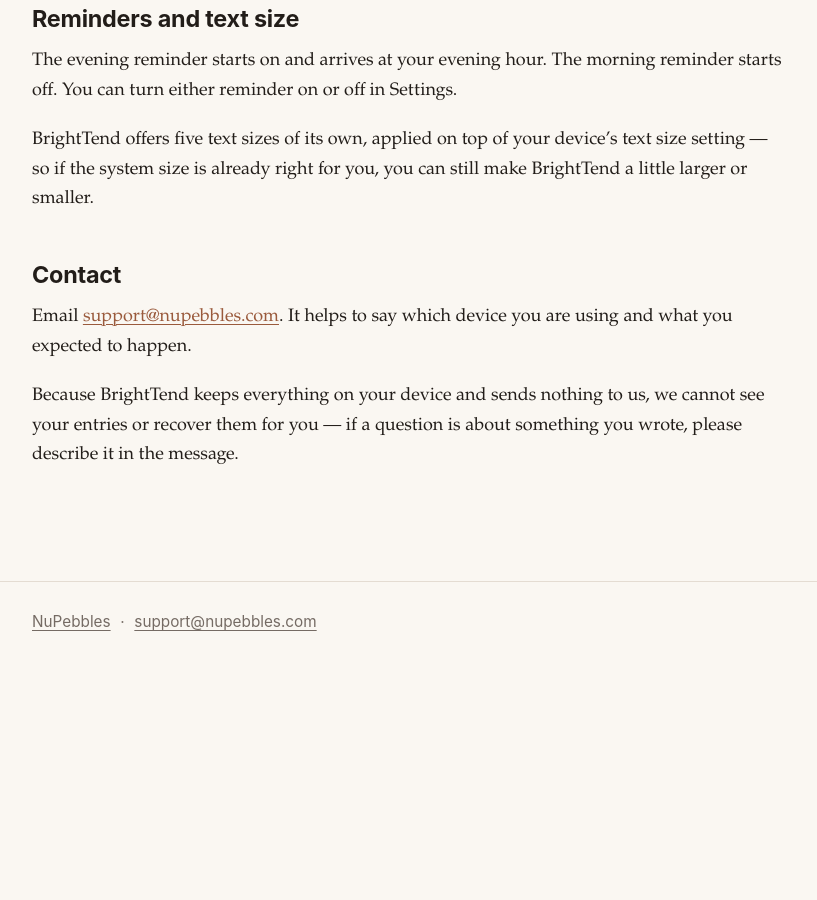
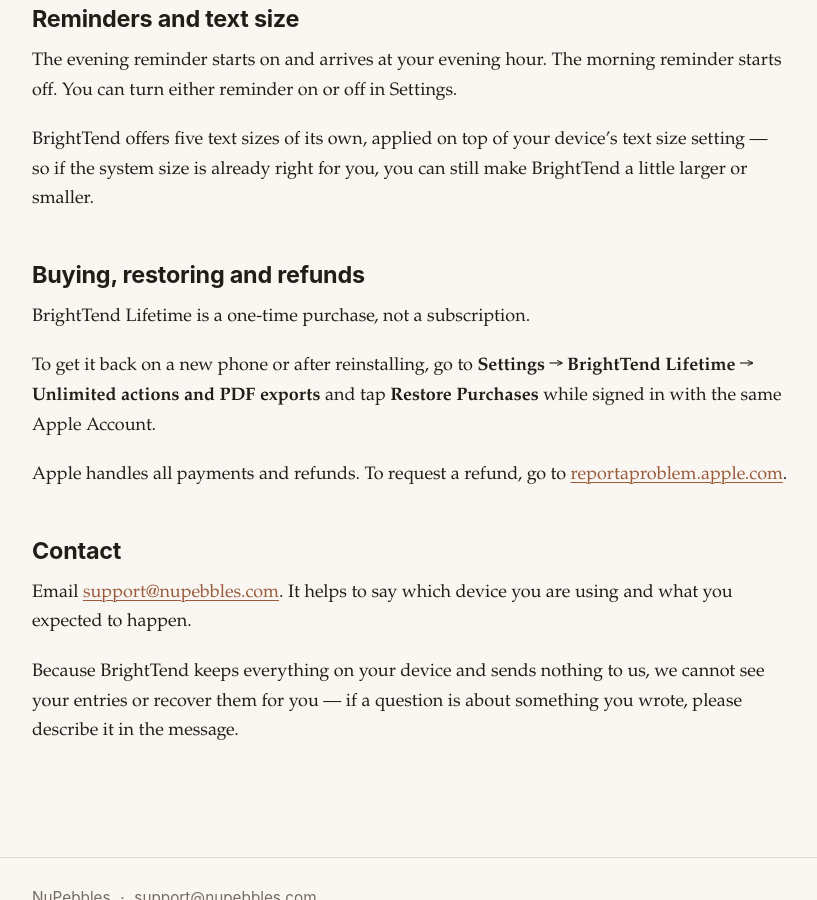
Before and after one commit to beccapearl/nupebbles, a Jekyll site: the page built from apps/brighttend/support.md, in a window 1280 px wide and 900 px high, scrolled down 1332 px. Shown: the whole window, without its empty margins (230-1047 px from the left). Built offline with Jekyll 4.4.1, drawn with Linux system fonts in a browser that asks for light colours; before the commit the page ends 1993 px from its top, so only the background shows below that.

Commit message:
BrightTend: offline FAQ, purchase help, data-retention sentence
Co-Authored-By: Claude Opus 5.5 <noreply@anthropic.com>

```diff
--- a/_layouts/privacy.html
+++ b/_layouts/privacy.html
@@ -56,7 +56,7 @@ layout: default
   </ul>
 
   <h2 id="what-the-app-stores">What the app stores, and where</h2>
-  <p>Everything you enter — {{ app.stores }} — is saved in the app’s own private storage on your device. It is not transmitted anywhere.</p>
+  <p>Everything you enter — {{ app.stores }} — is saved in the app’s own private storage on your device. It is not transmitted anywhere. Your data stays on your device until you delete it in the app or delete the app.</p>
   <p>If you back up your device, that data is included in the backup, as it is for any other app. Those are backups you have chosen to make, they are governed by your device manufacturer’s terms, and they are not something we can see or control.</p>
 
   {%- if app.reads_pictures %}
--- a/apps/brighttend/support.md
+++ b/apps/brighttend/support.md
@@ -33,3 +33,11 @@ On the new phone, tap **Restore a backup** on the first screen, or use **Restore
 The evening reminder starts on and arrives at your evening hour. The morning reminder starts off. You can turn either reminder on or off in Settings.
 
 BrightTend offers five text sizes of its own, applied on top of your device's text size setting — so if the system size is already right for you, you can still make BrightTend a little larger or smaller.
+
+## Buying, restoring and refunds
+
+BrightTend Lifetime is a one-time purchase, not a subscription.
+
+To get it back on a new phone or after reinstalling, go to **Settings → BrightTend Lifetime → Unlimited actions and PDF exports** and tap **Restore Purchases** while signed in with the same Apple Account.
+
+Apple handles all payments and refunds. To request a refund, go to [reportaproblem.apple.com](https://reportaproblem.apple.com).
```
Also changed, not shown: apps/brighttend/faq.md (+1 -1 lines).
